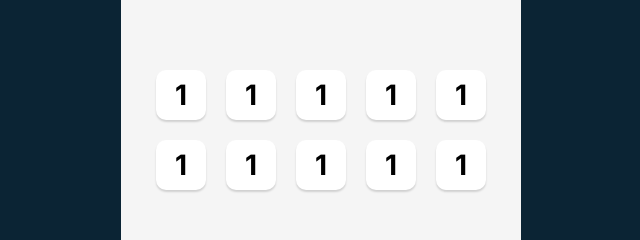
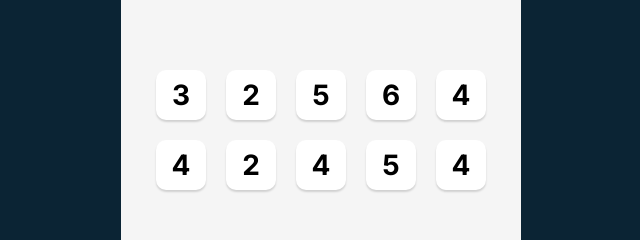
Before and after one commit to Shessire/Tenzies, a React (Vite) app: page / in a window 1280 px wide. Shown: the part 270-510 px from the top of the page, without its empty margins (319-959 px from the left). Built offline with nearby package versions, Linux system fonts and the light colour scheme.

Commit message:
Map Array to Die Component

```diff
--- a/src/App.jsx
+++ b/src/App.jsx
@@ -1,7 +1,10 @@
+import { useState } from 'react';
 import './App.css'
 import Die from './components/Die'
 
 function App() {
+  const [number, setNumber] = useState(generateAllNewDice())
+
 
   function generateAllNewDice() {
     // return new Array(10)
@@ -19,16 +22,9 @@ function App() {
   return (
     <main>
       <div className='container'>
-        <Die value={1}/>
-        <Die value={1}/>
-        <Die value={1}/>
-        <Die value={1}/>
-        <Die value={1}/>
-        <Die value={1}/>
-        <Die value={1}/>
-        <Die value={1}/>
-        <Die value={1}/>
-        <Die value={1}/>
+        {number.map((n, index) => (
+          <Die key={index} value={n}/>
+        ))}
       </div>
     </main>
   )
```
